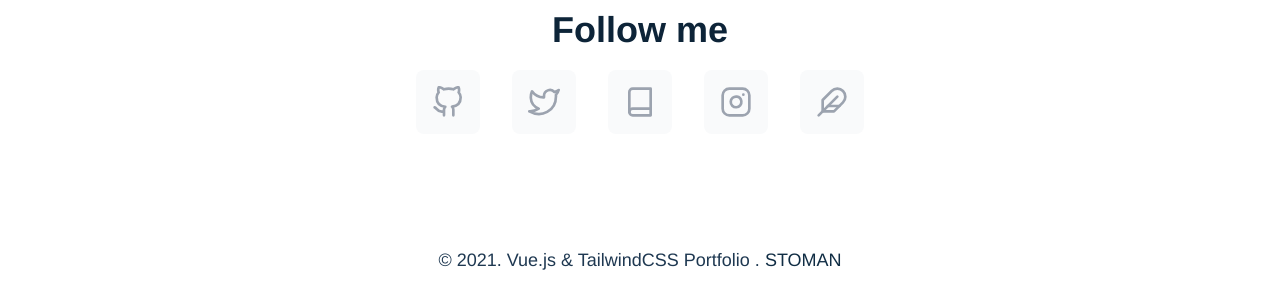
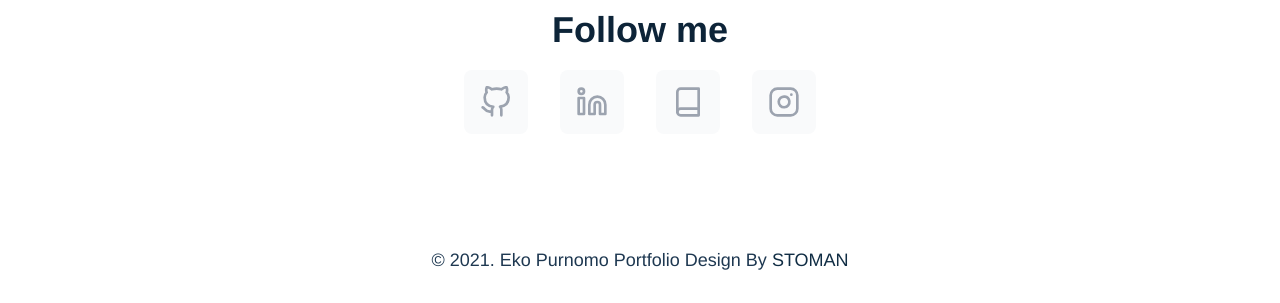
Before and after one commit to EnkuDavi/enkudavi.github.io, a Vue app: page / in a window 1280 px wide. Shown: the part 2306-2609 px from the top of the page. Built offline with nearby package versions, Linux system fonts and the light colour scheme; what vue-backtotop would draw is missing.

Commit message:
edit url link social media

```diff
--- a/src/components/AppFooter.vue
+++ b/src/components/AppFooter.vue
@@ -38,9 +38,9 @@
 						target="__blank"
 						class="hover:underline"
 					>
-						Vue.js & TailwindCSS Portfolio
+						Eko Purnomo Portfolio Design By
 					</a>
-					.
+
 					<a
 						href="https://stoman.me"
 						target="__blank"
@@ -64,31 +64,25 @@ export default {
 					id: 1,
 					name: 'GitHub',
 					icon: 'github',
-					url: 'https://github.com/realstoman',
+					url: 'https://github.com/EnkuDavi',
 				},
 				{
 					id: 2,
-					name: 'Twitter',
-					icon: 'twitter',
-					url: 'https://twitter.com/realstoman',
+					name: 'Linkedin',
+					icon: 'linkedin',
+					url: 'https://www.linkedin.com/in/eko-purnomo-1395291a0/',
 				},
 				{
 					id: 3,
 					name: 'Medium',
 					icon: 'book',
-					url: 'https://stoman.medium.com',
+					url: 'https://mazeko.id',
 				},
 				{
 					id: 4,
 					name: 'Instagram',
 					icon: 'instagram',
-					url: 'https://instagram.com/realstoman',
-				},
-				{
-					id: 5,
-					name: 'Behance',
-					icon: 'feather',
-					url: 'https://behance.net/realstoman',
+					url: 'https://www.instagram.com/enkudavi_/',
 				},
 			],
 		};
```
